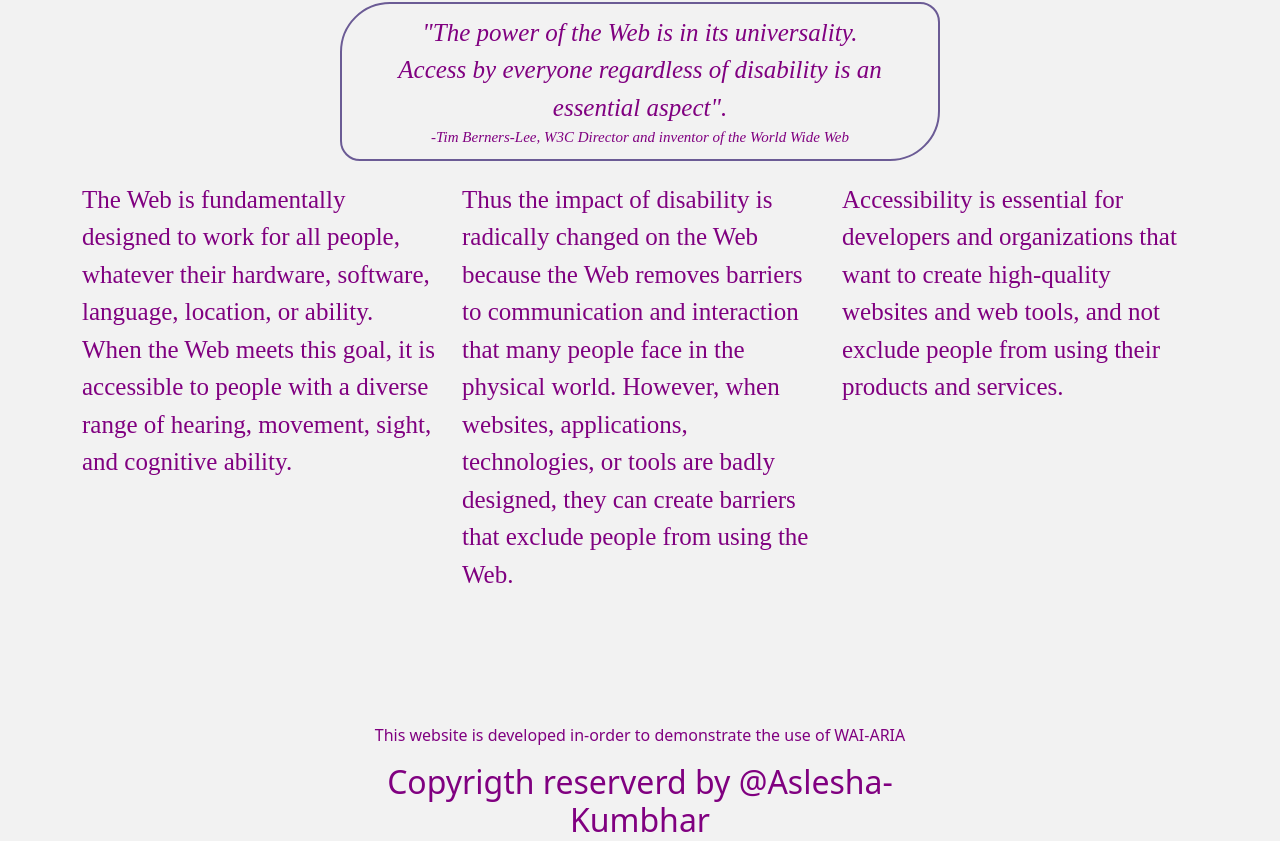
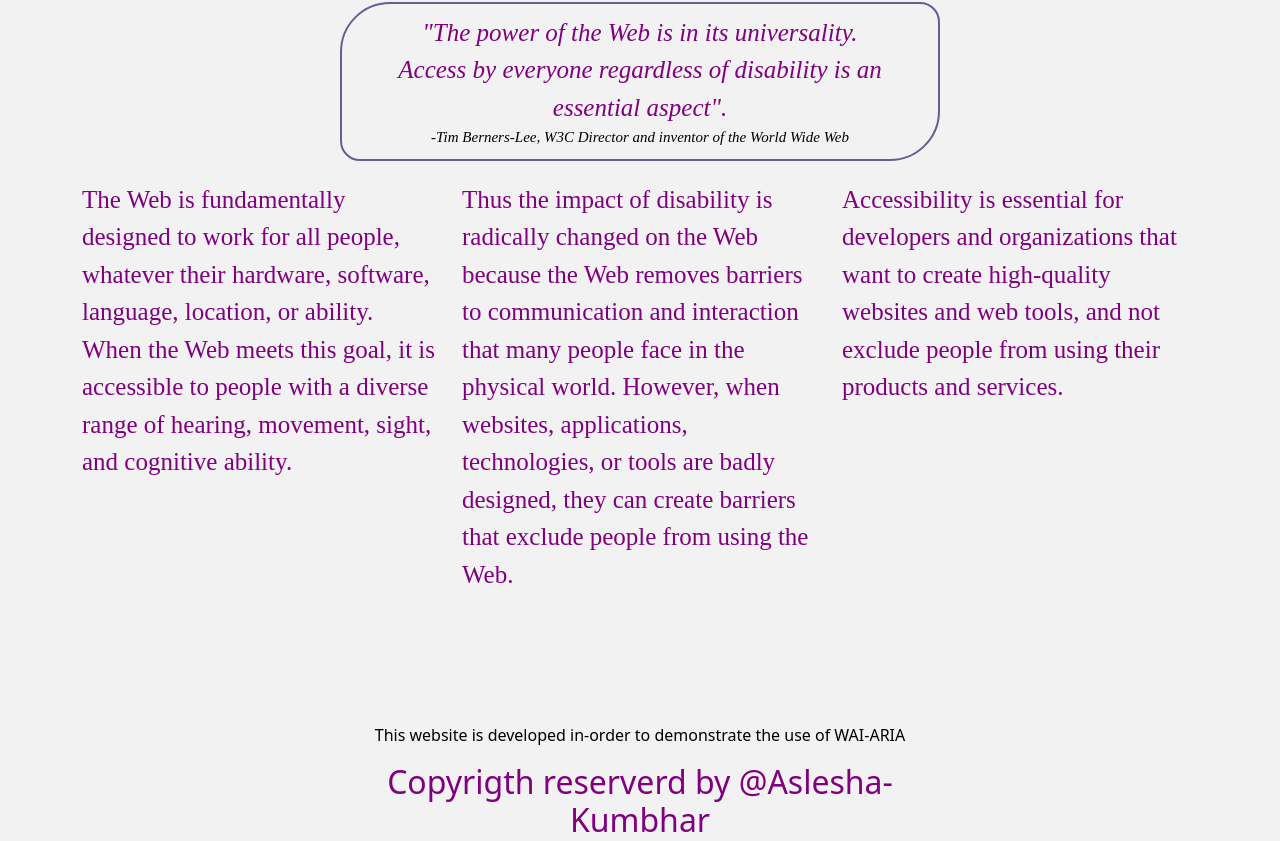
Before and after one commit to Aslesha461/Web-Accessibility, a plain HTML site: page about.html in a window 1280 px wide. Shown: the part 174-1015 px from the top of the page. Drawn offline with nearby package versions, Linux system fonts and the light colour scheme.

Commit message:
Updated css

```diff
--- a/css/about.css
+++ b/css/about.css
@@ -10,9 +10,11 @@
   padding: 10px;
    margin: 20px auto;
 }
+
 .quote span{
   font-family:"Times New Roman", Times;
-  font-size: 15px
+  font-size: 15px;
+  color:black;
 }
 
 .container{
@@ -23,3 +25,6 @@
 footer {
 margin-top: 130px;
 }
+.footer-des p{
+  color: black;
+}
```
